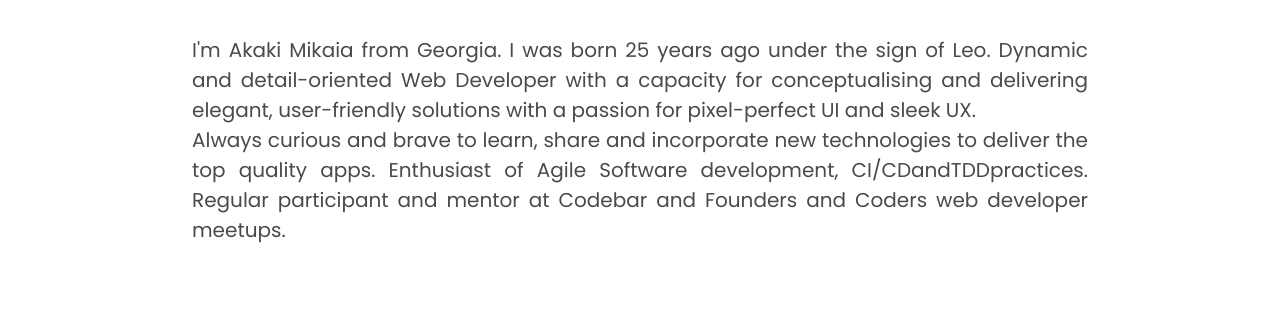
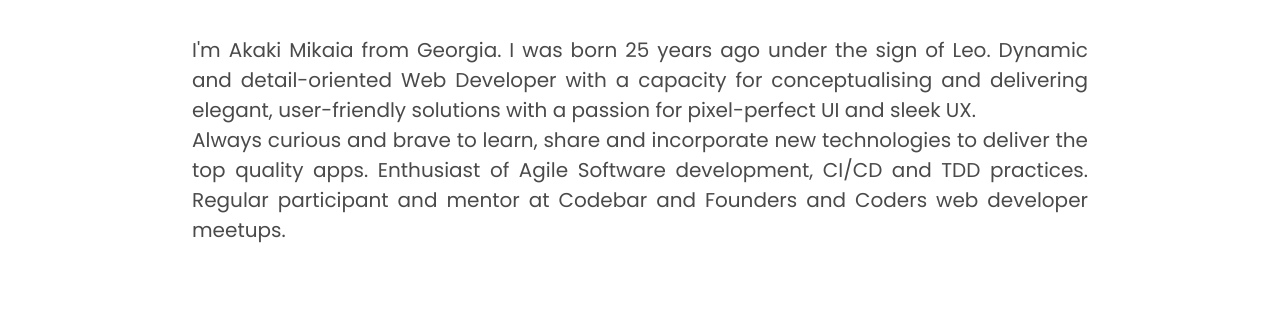
Before and after one commit to akomiqaia/akomiqaia.github.io, a website: page index.html in a window 1280 px wide. Shown: the part 903-1217 px from the top of the page. Drawn offline with nearby package versions, Linux system fonts and the light colour scheme; files that its build step writes are made by us from their sources.

Commit message:
correct spellin

```diff
--- a/index.html
+++ b/index.html
@@ -188,7 +188,7 @@
           I'm Akaki Mikaia from Georgia. I was born 25 years ago under the sign of Leo. Dynamic and detail-oriented Web Developer with a capacity for conceptualising and delivering elegant, user-friendly solutions with a passion for pixel-perfect UI and sleek UX.
         </p>
         <p>
-          Always curious and brave to learn, share and incorporate new technologies to deliver the top quality apps. Enthusiast of Agile Software development, CI/CDandTDDpractices. Regular participant and mentor at Codebar and Founders and Coders web developer meetups.
+          Always curious and brave to learn, share and incorporate new technologies to deliver the top quality apps. Enthusiast of Agile Software development, CI/CD and TDD practices. Regular participant and mentor at Codebar and Founders and Coders web developer meetups.
         </p>
         <br />
 
```
